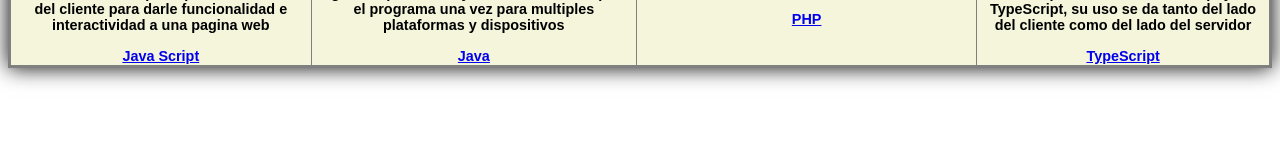
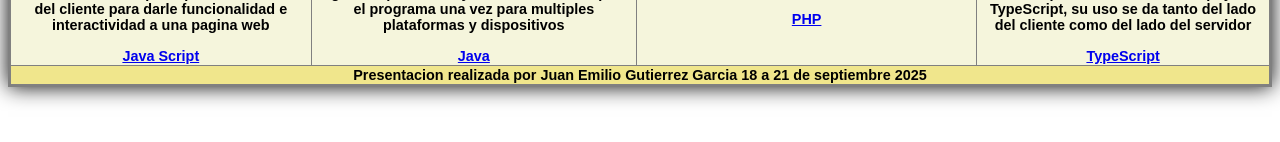
Before and after one commit to IDAI-SD2025-Avangers-2025/lenguajes-de-programacion-juan, a plain HTML site: page index.html in a window 1280 px wide. Shown: the part 484-626 px from the top of the page. Drawn offline with Linux system fonts and the light colour scheme.

Commit message:
Update index.html

```diff
--- a/index.html
+++ b/index.html
@@ -23,6 +23,9 @@
         thead {
             background-color: rgb(35, 105, 162);
             color: rgb(255, 255, 255);
+        }
+        tfoot {
+            background-color: khaki;
         }
     </style>
 <body>
@@ -101,6 +104,13 @@
                     </th>
                 </tr>
             </tbody>
+            <tfoot>
+                <tr>
+                    <th colspan="4">
+                        Presentacion realizada por Juan Emilio Gutierrez Garcia 18 a 21 de septiembre 2025
+                    </th>
+                </tr>
+            </tfoot>
         </table>
     </div>
 </body>
```
